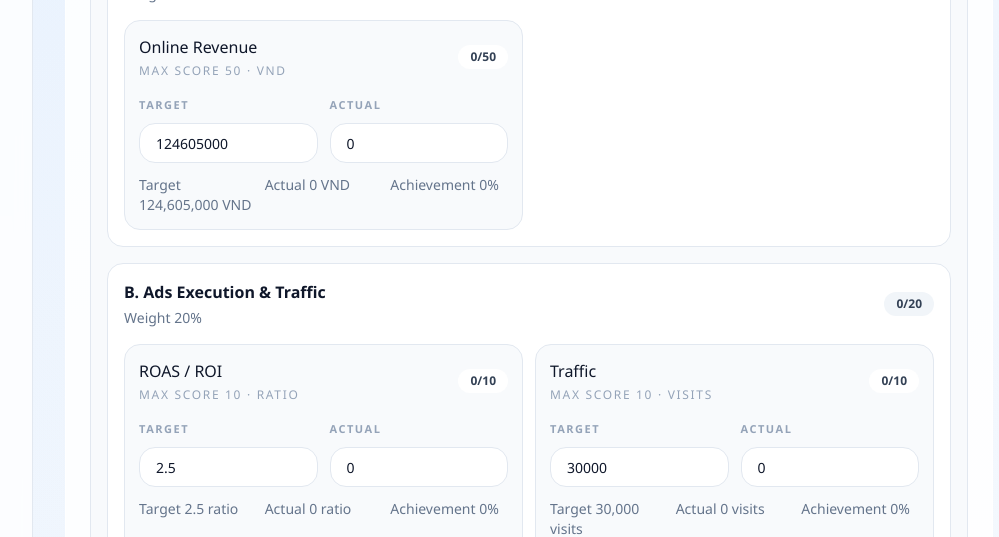
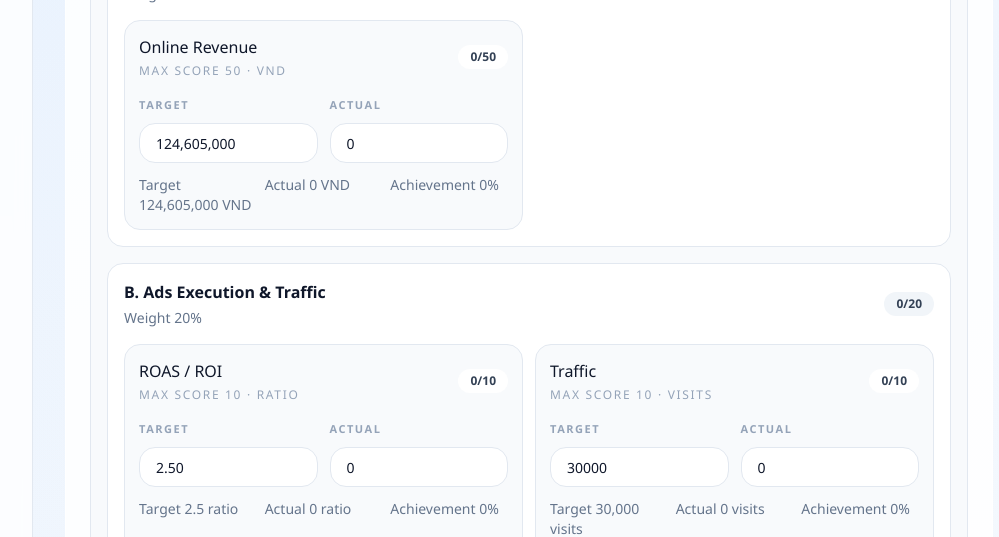
Before and after one commit to dphung88/hb-execution-os, a Next.js app: page /marketing-performance/results in a window 1280 px wide. Shown: the part 1120-1657 px from the top of the page, without its empty margins (255-1254 px from the left). Built offline with nearby package versions, Linux system fonts and the light colour scheme; no server answers; the database is empty.

Commit message:
Refine marketing results role summaries

```diff
--- a/components/marketing/marketing-manual-kpi-results.tsx
+++ b/components/marketing/marketing-manual-kpi-results.tsx
@@ -1,7 +1,7 @@
 "use client";
 
 import { useEffect, useMemo, useState } from "react";
-import { PenSquare, TrendingUp, Users } from "lucide-react";
+import { PenSquare, TrendingUp } from "lucide-react";
 
 import { getMarketingExecutionScore } from "@/lib/marketing/execution";
 import { marketingHeadcountPlan } from "@/lib/demo-data";
@@ -33,6 +33,12 @@ function formatPlainNumber(value: number) {
     minimumFractionDigits: Number.isInteger(value) ? 0 : 1,
     maximumFractionDigits: Number.isInteger(value) ? 0 : 1,
   });
+}
+
+function parseInputValue(raw: string) {
+  const normalized = raw.replace(/,/g, "").trim();
+  const next = Number(normalized || 0);
+  return Number.isFinite(next) ? next : 0;
 }
 
 type Props = {
@@ -206,10 +212,11 @@ export function MarketingManualKpiResults({ tasks = [], monthKey = "2025-04" }:
                               <label className="block">
                                 <span className="text-[11px] font-semibold uppercase tracking-[0.14em] text-slate-400">Target</span>
                                 <input
-                                  type="number"
-                                  value={entry?.target ?? metric.target}
+                                  type="text"
+                                  inputMode="decimal"
+                                  value={formatInput(entry?.target ?? metric.target, metric.unit)}
                                   onChange={(event) => {
-                                    const next = Number(event.target.value || 0);
+                                    const next = parseInputValue(event.target.value);
                                     setInputs((prev) => ({
                                       ...prev,
                                       [key]: {
@@ -224,10 +231,11 @@ export function MarketingManualKpiResults({ tasks = [], monthKey = "2025-04" }:
                               <label className="block">
                                 <span className="text-[11px] font-semibold uppercase tracking-[0.14em] text-slate-400">Actual</span>
                                 <input
-                                  type="number"
-                                  value={entry?.actual ?? 0}
+                                  type="text"
+                                  inputMode="decimal"
+                                  value={formatInput(entry?.actual ?? 0, metric.unit)}
                                   onChange={(event) => {
-                                    const next = Number(event.target.value || 0);
+                                    const next = parseInputValue(event.target.value);
                                     setInputs((prev) => ({
                                       ...prev,
                                       [key]: {
--- a/components/marketing/marketing-results-workspace.tsx
+++ b/components/marketing/marketing-results-workspace.tsx
@@ -2,8 +2,6 @@ import Link from "next/link";
 import { BriefcaseBusiness } from "lucide-react";
 
 import {
-  marketingChannelSetup,
-  marketingHeadcountPlan,
   marketingWorkbookContext,
 } from "@/lib/demo-data";
 import { getMarketingTeamExecutionSummary } from "@/lib/marketing/execution";
```
